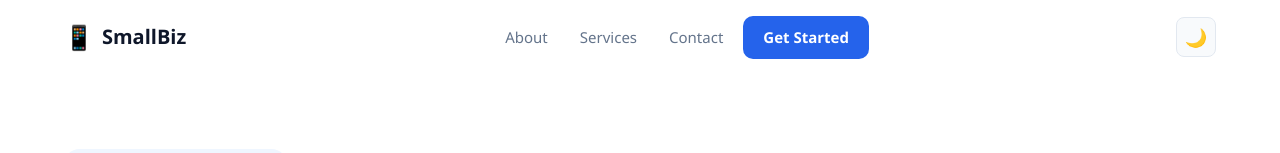
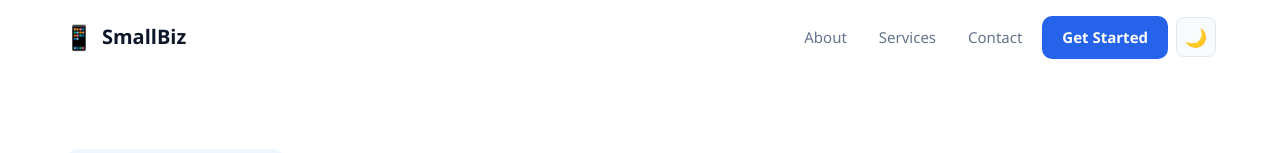
Before and after one commit to abrarfahimdev/small-biz-landing, a React (Vite) app: page / in a window 1280 px wide. Shown: the top 153 px of the page. Built offline with nearby package versions, Linux system fonts and the light colour scheme.

Commit message:
Fix navbar layout final

```diff
--- a/src/App.css
+++ b/src/App.css
@@ -22,51 +22,35 @@ body[data-theme='dark'] {
   --accent-light: #1e3a5f;
   --shadow: rgba(0,0,0,0.3);
 }
-
 * { margin: 0; padding: 0; box-sizing: border-box; }
 body { font-family: 'Segoe UI', sans-serif; transition: background 0.3s, color 0.3s; }
 .app { background: var(--bg); color: var(--text); min-height: 100vh; }
 .highlight { color: var(--accent); }
 .center { text-align: center; }
 .section-tag { font-size: 13px; font-weight: 700; color: var(--accent); text-transform: uppercase; letter-spacing: 1px; margin-bottom: 12px; display: block; }
-
-/* BUTTONS */
 .btn-primary { background: var(--accent); color: #fff; border: none; padding: 14px 28px; border-radius: 12px; font-size: 15px; font-weight: 600; cursor: pointer; transition: all 0.2s; font-family: inherit; }
 .btn-primary:hover { background: var(--accent-hover); transform: translateY(-2px); box-shadow: 0 8px 24px rgba(37,99,235,0.3); }
 .btn-primary.full { width: 100%; padding: 16px; font-size: 16px; }
 .btn-secondary { background: none; border: 2px solid var(--border); color: var(--text); padding: 14px 28px; border-radius: 12px; font-size: 15px; font-weight: 600; cursor: pointer; transition: all 0.2s; font-family: inherit; }
 .btn-secondary:hover { border-color: var(--accent); color: var(--accent); }
-
-/* SHARED */
 .nav-logo { display: flex; align-items: center; gap: 8px; }
 .logo-icon { font-size: 24px; }
 .logo-text { font-size: 20px; font-weight: 800; color: var(--text); }
 .badge-title { font-size: 14px; font-weight: 700; color: var(--text); }
 .badge-sub { font-size: 12px; color: var(--text-muted); }
-
-/* NAVBAR */
-.navbar { position: fixed; top: 0; left: 0; right: 0; z-index: 100; padding: 16px 0; transition: all 0.3s; }
+.navbar { position: fixed; top: 0; left: 0; right: 0; z-index: 100; padding: 16px 0; transition: all 0.3s; background: var(--bg); }
 .navbar.scrolled { background: var(--card); box-shadow: 0 2px 20px var(--shadow); padding: 12px 0; }
-.nav-container { max-width: 1200px; margin: 0 auto; padding: 0 24px; display: flex; align-items: center; gap: 16px; }
-.nav-links { display: flex; align-items: center; gap: 8px; flex: 1; justify-content: flex-end; }
+.nav-container { max-width: 1200px; margin: 0 auto; padding: 0 24px; display: flex; align-items: center; justify-content: space-between; width: 100%; }
+.nav-links { display: flex; align-items: center; gap: 8px; }
+.nav-right { display: flex; align-items: center; gap: 8px; }
 .nav-links button { background: none; border: none; color: var(--text-muted); font-size: 15px; cursor: pointer; padding: 8px 12px; border-radius: 8px; transition: all 0.2s; font-family: inherit; }
 .nav-links button:hover { color: var(--accent); background: var(--accent-light); }
 .nav-cta { background: var(--accent) !important; color: #fff !important; padding: 10px 20px !important; border-radius: 10px !important; font-weight: 600 !important; }
-.nav-cta:hover { background: var(--accent-hover) !important; transform: translateY(-1px); }
+.nav-cta:hover { background: var(--accent-hover) !important; }
 .nav-actions { display: flex; align-items: center; gap: 8px; }
 .theme-btn { background: var(--bg2); border: 1px solid var(--border); width: 40px; height: 40px; border-radius: 8px; cursor: pointer; font-size: 18px; transition: all 0.2s; }
 .theme-btn:hover { border-color: var(--accent); }
 .hamburger { display: none; background: none; border: 1px solid var(--border); color: var(--text); width: 40px; height: 40px; border-radius: 8px; cursor: pointer; font-size: 18px; }
-.nav-container { max-width: 1200px; margin: 0 auto; padding: 0 24px; display: flex; align-items: center; gap: 16px; width: 100%; }
-.nav-logo { display: flex; align-items: center; gap: 8px; flex-shrink: 0; }
-.nav-links { display: flex; align-items: center; gap: 8px; flex: 1; justify-content: center; }
-.nav-actions { display: flex; align-items: center; gap: 8px; flex-shrink: 0; margin-left: auto; }
-.nav-container { max-width: 1200px; margin: 0 auto; padding: 0 24px; display: flex; align-items: center; justify-content: space-between; width: 100%; }
-.nav-logo { display: flex; align-items: center; gap: 8px; flex-shrink: 0; }
-.nav-links { display: flex; align-items: center; gap: 8px; }
-.nav-actions { display: flex; align-items: center; gap: 8px; flex-shrink: 0; }
-
-/* HERO */
 .hero { min-height: 100vh; display: flex; align-items: center; padding: 120px 24px 80px; max-width: 1200px; margin: 0 auto; gap: 60px; }
 .hero-content { flex: 1; }
 .hero-badge { display: inline-block; background: var(--accent-light); color: var(--accent); font-size: 13px; font-weight: 600; padding: 6px 14px; border-radius: 20px; margin-bottom: 20px; }
@@ -81,8 +65,6 @@ body { font-family: 'Segoe UI', sans-serif; transition: background 0.3s, color 0
 .hero-img-wrapper { position: relative; border-radius: 20px; }
 .hero-img-wrapper img { width: 100%; border-radius: 20px; box-shadow: 0 24px 60px var(--shadow); }
 .hero-badge-float { position: absolute; bottom: -20px; left: -20px; background: var(--card); border-radius: 14px; padding: 14px 18px; display: flex; align-items: center; gap: 12px; box-shadow: 0 8px 32px var(--shadow); border: 1px solid var(--border); font-size: 24px; }
-
-/* ABOUT */
 .about { background: var(--bg2); padding: 100px 24px; }
 .about-container { max-width: 1200px; margin: 0 auto; display: flex; gap: 80px; align-items: center; }
 .about-text { flex: 1; }
@@ -96,8 +78,6 @@ body { font-family: 'Segoe UI', sans-serif; transition: background 0.3s, color 0
 .about-image { flex: 1; }
 .about-image img { width: 100%; border-radius: 20px; box-shadow: 0 24px 60px var(--shadow); }
 .about-badge { background: var(--card); border: 1px solid var(--border); border-radius: 12px; padding: 14px 18px; margin-top: 16px; }
-
-/* SERVICES */
 .services { padding: 100px 24px; background: var(--bg); }
 .services-container { max-width: 1200px; margin: 0 auto; }
 .services-container h2 { font-size: 40px; font-weight: 800; margin-bottom: 60px; }
@@ -113,8 +93,6 @@ body { font-family: 'Segoe UI', sans-serif; transition: background 0.3s, color 0
 .service-body p { font-size: 14px; color: var(--text-muted); line-height: 1.7; margin-bottom: 16px; }
 .learn-more { background: none; border: none; color: var(--accent); font-size: 14px; font-weight: 600; cursor: pointer; font-family: inherit; padding: 0; }
 .learn-more:hover { text-decoration: underline; }
-
-/* CONTACT */
 .contact { background: var(--bg2); padding: 100px 24px; }
 .contact-container { max-width: 600px; margin: 0 auto; }
 .contact-container h2 { font-size: 40px; font-weight: 800; margin-bottom: 12px; }
@@ -124,8 +102,6 @@ body { font-family: 'Segoe UI', sans-serif; transition: background 0.3s, color 0
 .contact-form input, .contact-form textarea { background: var(--card); border: 1px solid var(--border); border-radius: 12px; padding: 14px 18px; color: var(--text); font-size: 15px; font-family: inherit; outline: none; transition: border-color 0.2s; resize: none; }
 .contact-form input:focus, .contact-form textarea:focus { border-color: var(--accent); }
 .contact-form input::placeholder, .contact-form textarea::placeholder { color: var(--text-muted); }
-
-/* FOOTER */
 .footer { background: var(--bg); border-top: 1px solid var(--border); padding: 60px 24px 24px; }
 .footer-container { max-width: 1200px; margin: 0 auto; display: flex; gap: 80px; margin-bottom: 40px; }
 .footer-brand { flex: 2; }
@@ -136,8 +112,6 @@ body { font-family: 'Segoe UI', sans-serif; transition: background 0.3s, color 0
 .footer-col a { color: var(--text-muted); text-decoration: none; font-size: 14px; transition: color 0.2s; }
 .footer-col a:hover { color: var(--accent); }
 .footer-bottom { max-width: 1200px; margin: 0 auto; padding-top: 24px; border-top: 1px solid var(--border); display: flex; justify-content: space-between; font-size: 13px; color: var(--text-muted); }
-
-/* RESPONSIVE */
 @media (max-width: 968px) {
   .hamburger { display: block; }
   .nav-links { display: none; position: fixed; top: 65px; left: 0; right: 0; background: var(--card); flex-direction: column; padding: 20px; border-bottom: 1px solid var(--border); box-shadow: 0 8px 24px var(--shadow); z-index: 99; }
--- a/src/App.jsx
+++ b/src/App.jsx
@@ -1,7 +1,6 @@
 import { useState, useEffect } from 'react'
 import './App.css'
 
-// ── NAVBAR ─────────────────────────────────────────
 const Navbar = ({ theme, toggleTheme }) => {
   const [menuOpen, setMenuOpen] = useState(false)
   const [scrolled, setScrolled] = useState(false)
@@ -24,13 +23,13 @@ const Navbar = ({ theme, toggleTheme }) => {
         <span className="logo-icon">📱</span>
         <span className="logo-text">SmallBiz</span>
       </div>
+      <div className="nav-right">
         <div className={`nav-links ${menuOpen ? 'open' : ''}`}>
           <button onClick={() => scrollTo('about')}>About</button>
           <button onClick={() => scrollTo('services')}>Services</button>
           <button onClick={() => scrollTo('contact')}>Contact</button>
           <button className="nav-cta" onClick={() => scrollTo('contact')}>Get Started</button>
         </div>
- <div className="nav-actions">
         <button className="theme-btn" onClick={toggleTheme}>
           {theme === 'light' ? '🌙' : '☀️'}
         </button>
@@ -43,7 +42,6 @@ const Navbar = ({ theme, toggleTheme }) => {
   )
 }
 
-// ── HERO ───────────────────────────────────────────
 const Hero = () => {
   const scrollTo = (id) =>
     document.getElementById(id)?.scrollIntoView({ behavior: 'smooth' })
@@ -82,7 +80,6 @@ const Hero = () => {
   )
 }
 
-// ── ABOUT ──────────────────────────────────────────
 const About = () => {
   const scrollTo = (id) =>
     document.getElementById(id)?.scrollIntoView({ behavior: 'smooth' })
@@ -124,7 +121,6 @@ const About = () => {
   )
 }
 
-// ── SERVICES ───────────────────────────────────────
 const services = [
   { img: 'https://images.unsplash.com/photo-1551288049-bebda4e38f71?w=400&q=80', title: 'Digital Strategy', desc: 'Planning your online growth path with data-driven insights and market analysis.', icon: '📊' },
   { img: 'https://images.unsplash.com/photo-1561070791-2526d30994b5?w=400&q=80', title: 'UI/UX Design', desc: 'Crafting interfaces that users love through modern design principles.', icon: '🎨' },
@@ -158,7 +154,6 @@ const Services = () => {
   )
 }
 
-// ── CONTACT ────────────────────────────────────────
 const Contact = () => {
   const [form, setForm] = useState({ name: '', email: '', message: '' })
   const [sent, setSent] = useState(false)
@@ -188,7 +183,6 @@ const Contact = () => {
   )
 }
 
-// ── FOOTER ─────────────────────────────────────────
 const Footer = () => (
   <footer className="footer">
     <div className="footer-container">
@@ -221,7 +215,6 @@ const Footer = () => (
   </footer>
 )
 
-// ── MAIN APP ───────────────────────────────────────
 function App() {
   const [theme, setTheme] = useState(() => localStorage.getItem('theme') || 'light')
 
```
Lines whose indentation alone changed are shown as unchanged.
